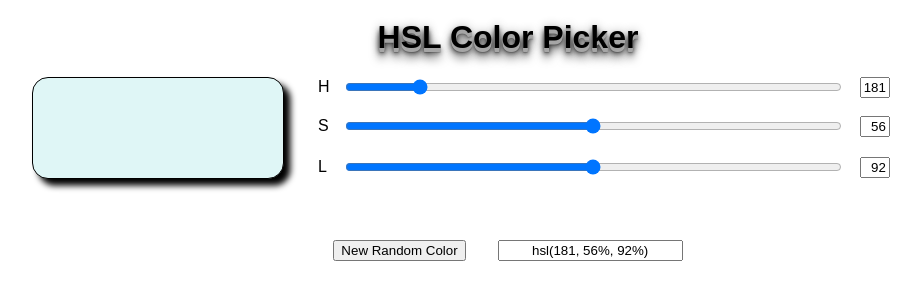
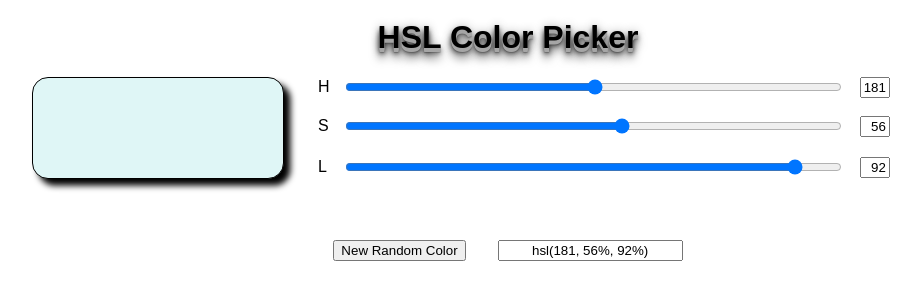
Before and after one commit to jbadge/HSLColorPicker, a React (Vite) app: page / in a window 1280 px wide. Shown: the top 300 px of the page, without its empty margins (132-1053 px from the left). Built offline with nearby package versions, Linux system fonts and the light colour scheme.

Commit message:
Fixed sliders not moving when Random button was used

```diff
--- a/src/components/ColorSlider.tsx
+++ b/src/components/ColorSlider.tsx
@@ -42,6 +42,7 @@ export function ColorSlider() {
               name="hue"
               min="0"
               max="360"
+              value={hueValue}
               onChange={(event) => setHue(event.target.value)}
             />
             <input
@@ -62,6 +63,7 @@ export function ColorSlider() {
               name="saturation"
               min="0"
               max="100"
+              value={saturationValue}
               onChange={(event) => setSaturation(event.target.value)}
             />
             <input
@@ -82,6 +84,7 @@ export function ColorSlider() {
               name="lightness"
               min="0"
               max="100"
+              value={lightnessValue}
               onChange={(event) => setLightness(event.target.value)}
             />
             <input
```
Also changed, not shown: 1 other file (tests, documents, lock files or other folders).
